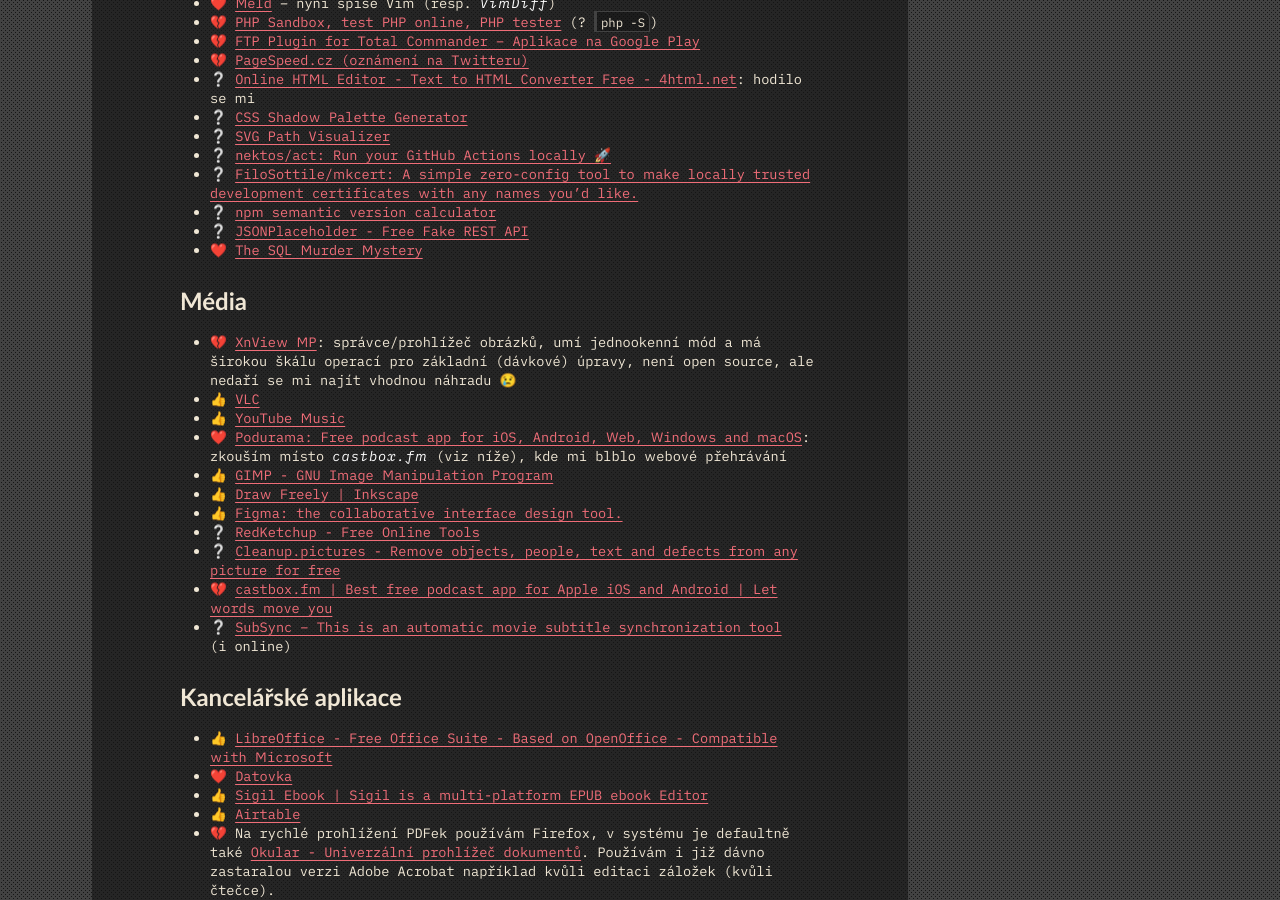
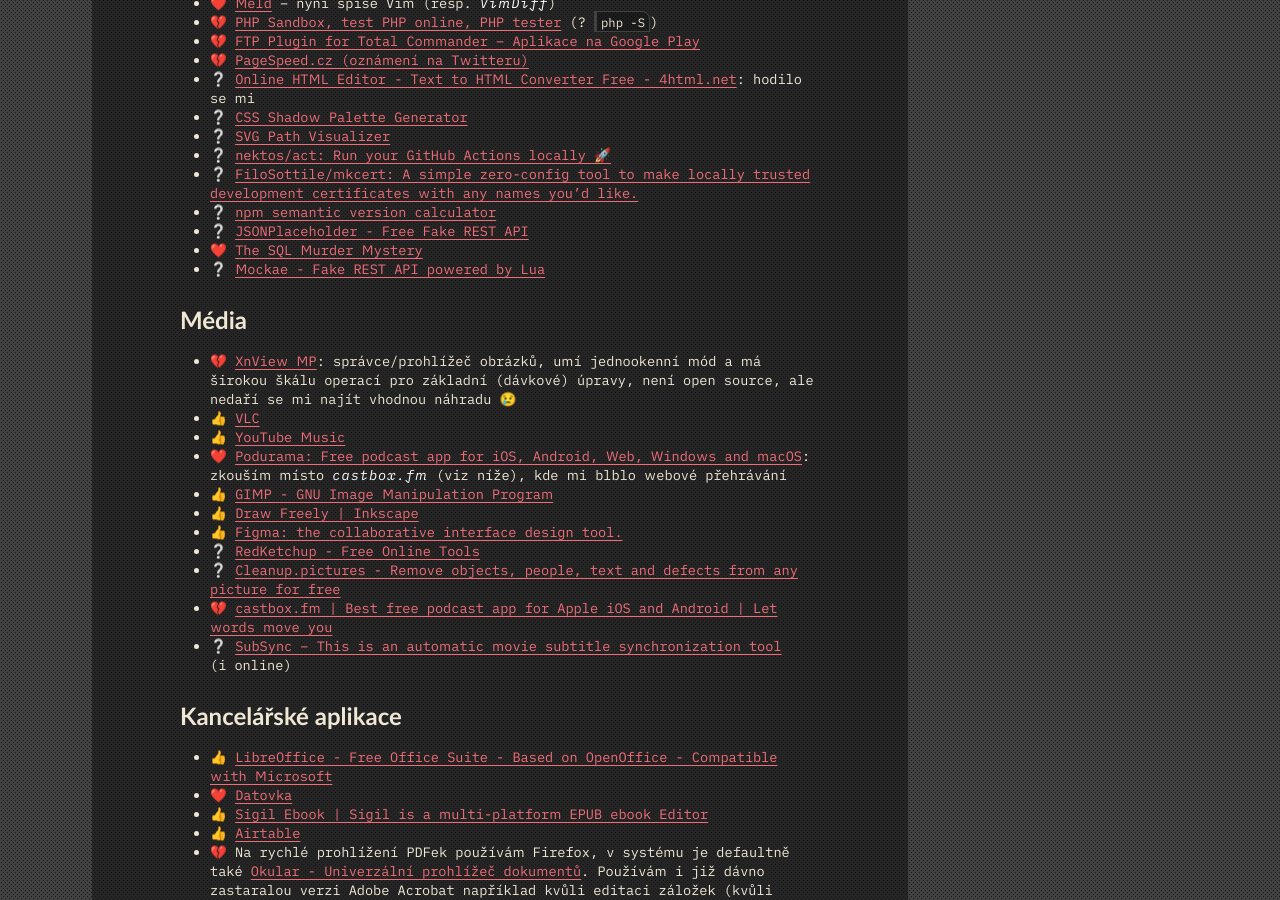
Before and after one commit to jaandrle/jaandrle.github.io, a Jekyll site: the page built from _posts/2022/2022-07-29-pouzivam.md, in a window 1280 px wide and 900 px high, scrolled down 1437 px. Built offline with Jekyll 4.4.1, drawn with Linux system fonts in a browser that asks for light colours; emoji names are drawn with the system emoji font.

Commit message:
Add Mockae to Programátorské nástroje

```diff
--- a/_posts/2022/2022-07-29-pouzivam.md
+++ b/_posts/2022/2022-07-29-pouzivam.md
@@ -59,6 +59,7 @@
 - :grey_question: [npm semantic version calculator](https://semver.npmjs.com/)
 - :grey_question: [JSONPlaceholder - Free Fake REST API](https://jsonplaceholder.typicode.com/)
 - :heart: [The SQL Murder Mystery](https://mystery.knightlab.com/)
+- :grey_question: [Mockae - Fake REST API powered by Lua](https://mockae.com/)
 
 ## Média
 - :broken_heart: [XnView MP](https://www.xnview.com/en/xnviewmp/): správce/prohlížeč obrázků, umí jednookenní mód a má širokou škálu operací pro základní (dávkové) úpravy, není open source, ale nedaří se mi najít vhodnou náhradu :cry:
```
